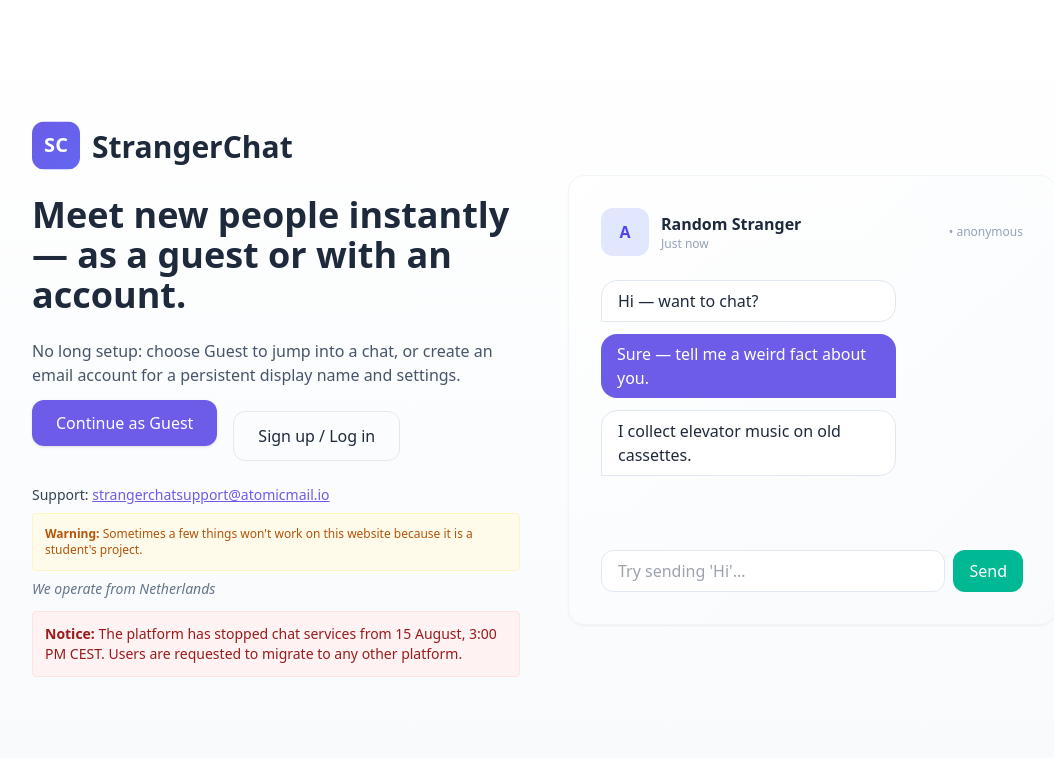
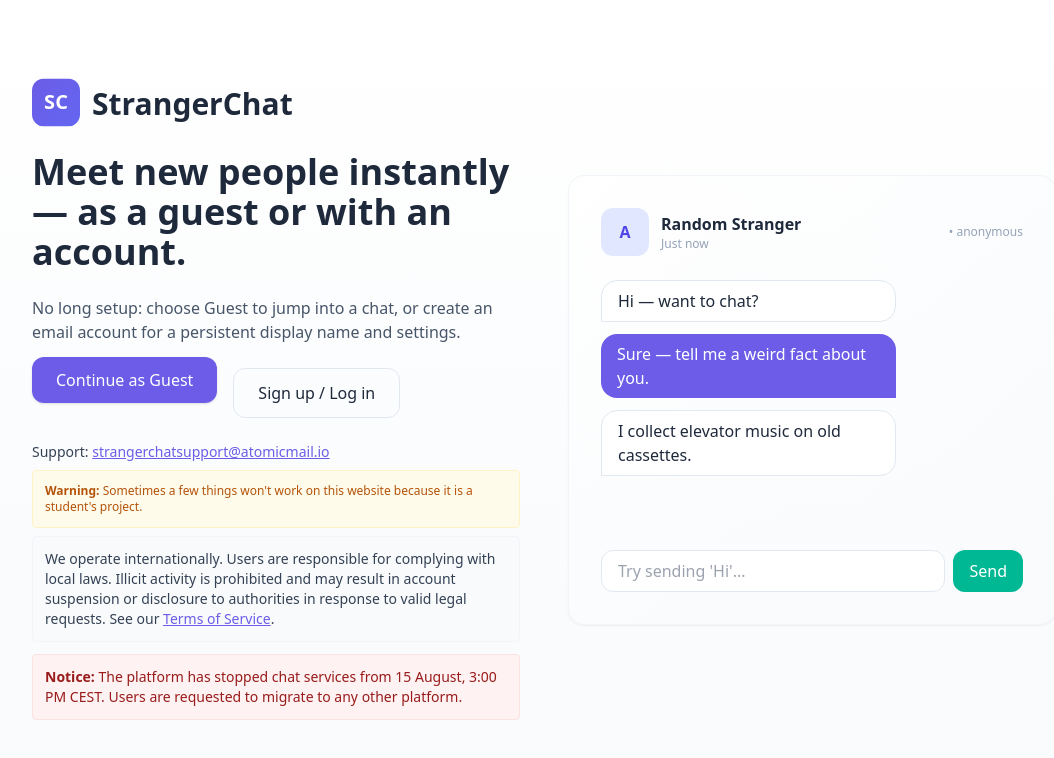
Before and after one commit to aarohi0908/supabasechat, a Next.js app: page / in a window 1280 px wide. Shown: the top 758 px of the page, without its empty margins (96-1150 px from the left). Built offline with nearby package versions, Linux system fonts and the light colour scheme.

Commit message:
chore: add international operations legal notice (Option 2)

```diff
--- a/pages/index.tsx
+++ b/pages/index.tsx
@@ -52,8 +52,8 @@ export default function Home() {
                 <strong>Warning:</strong> Sometimes a few things won't work on this website because it is a student's project.
               </div>
 
-              <div className="mt-2 text-sm text-slate-500">
-                <em>We operate from Netherlands</em>
+              <div className="mt-2 text-sm text-slate-700 bg-gray-50 border border-slate-100 p-3 rounded">
+                We operate internationally. Users are responsible for complying with local laws. Illicit activity is prohibited and may result in account suspension or disclosure to authorities in response to valid legal requests. See our <a href="/terms" className="text-primary underline">Terms of Service</a>.
               </div>
 
               <div className="mt-3 text-sm text-red-800 bg-red-50 border border-red-100 p-3 rounded">
```
